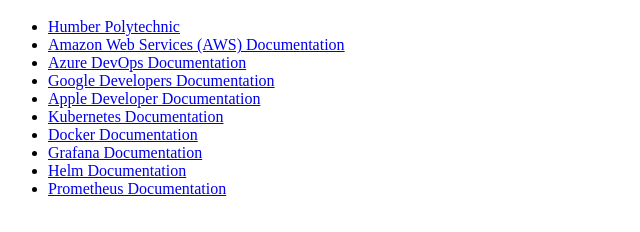
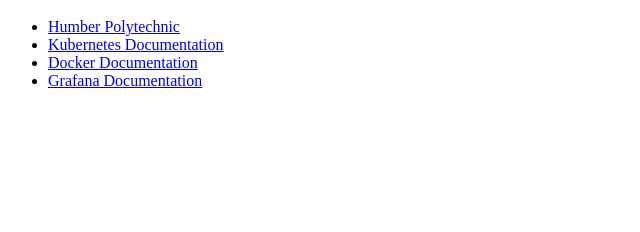
Before and after one commit to profjigisha/ITSA5501_Labs_Jigisha, a plain HTML site: page Lab1_Git_Operations/Profile.html in a window 1280 px wide. Shown: the part 120-352 px from the top of the page, without its empty margins (0-640 px from the left). Drawn offline with Linux system fonts and the light colour scheme.

Commit message:
week 2 final commit

```diff
--- a/Lab1_Git_Operations/Profile.html
+++ b/Lab1_Git_Operations/Profile.html
@@ -8,6 +8,7 @@
 <body>
     <h1>Profile</h1>
 
+    <!-- TODO - Add the Developer & Educational Resources here -->
     <h1>Developer & Educational Resources</h1>
 
     <ul>
@@ -16,31 +17,6 @@
                 Humber Polytechnic
             </a>
         </li>
-
-        <li>
-            <a href="https://docs.aws.amazon.com/" target="_blank" rel="noopener noreferrer">
-                Amazon Web Services (AWS) Documentation
-            </a>
-        </li>
-
-        <li>
-            <a href="https://learn.microsoft.com/azure/devops/" target="_blank" rel="noopener noreferrer">
-                Azure DevOps Documentation
-            </a>
-        </li>
-
-        <li>
-            <a href="https://developers.google.com/" target="_blank" rel="noopener noreferrer">
-                Google Developers Documentation
-            </a>
-        </li>
-
-        <li>
-            <a href="https://developer.apple.com/documentation/" target="_blank" rel="noopener noreferrer">
-                Apple Developer Documentation
-            </a>
-        </li>
-
         <li>
             <a href="https://kubernetes.io/docs/" target="_blank" rel="noopener noreferrer">
                 Kubernetes Documentation
@@ -58,18 +34,6 @@
                 Grafana Documentation
             </a>
         </li>
-
-        <li>
-            <a href="https://helm.sh/docs/" target="_blank" rel="noopener noreferrer">
-                Helm Documentation
-            </a>
-        </li>
-
-        <li>
-            <a href="https://prometheus.io/docs/" target="_blank" rel="noopener noreferrer">
-                Prometheus Documentation
-            </a>
-        </li>
     </ul>
 </body>
 </html>
```
